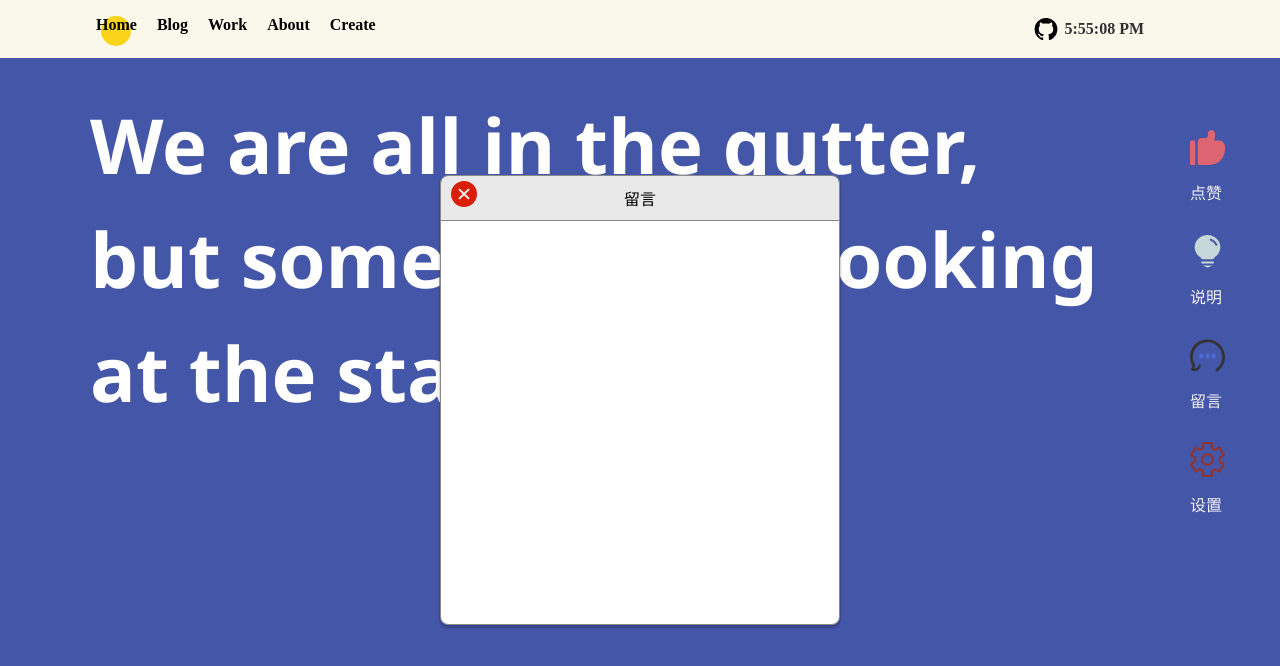
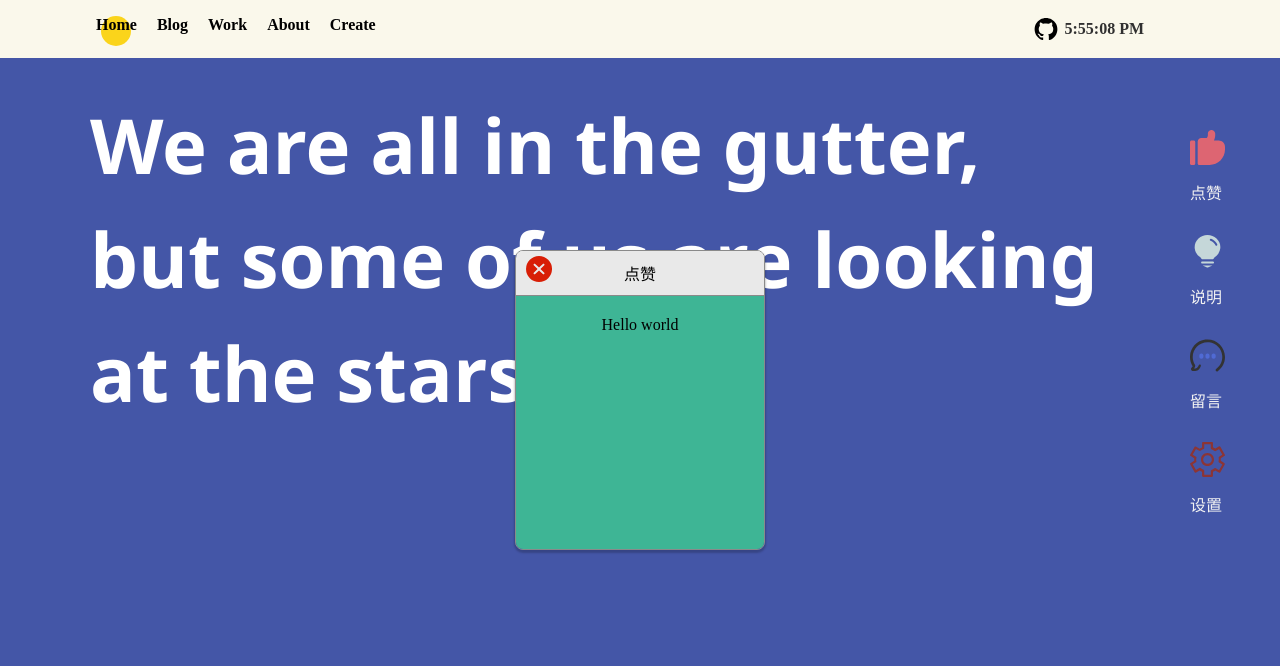
Before and after one commit to Shao-FrontDev/person-blog, a Vue app: page /#/ in a window 1280 px wide. Both pictures are taken after a click on the element "点赞". Shown: the top 666 px of the page. Built offline with nearby package versions, Linux system fonts and the light colour scheme.

Commit message:
重构了Modal 组件

```diff
--- a/src/components/HomeNav.vue
+++ b/src/components/HomeNav.vue
@@ -1,34 +1,82 @@
 <template>
   <div class="container">
-    <div class="figureBox">
+    <div class="figureBox" @click="openSupportModal">
       <div class="square">
         <Support class="support-icon" />
       </div>
       <figcaption>点赞</figcaption>
     </div>
-    <div class="figureBox">
+    <div class="figureBox" @click="openBriefModal">
       <div class="square">
         <Bulb />
       </div>
       <figcaption>说明</figcaption>
     </div>
-    <div class="figureBox">
+    <div class="figureBox" @click="openMessageModal">
       <div class="square">
         <Message class="message-icon" />
       </div>
       <figcaption>留言</figcaption>
     </div>
-    <div class="figureBox" @click="changeBgColor">
+    <div class="figureBox" @click="openSettingModal">
       <div class="square">
         <Setting />
       </div>
       <figcaption>设置</figcaption>
     </div>
+    <Modal
+      height="300"
+      width="250"
+      :backgroundColor="SupportModalBGCOLOR"
+      :visiability="SupportModalStatus"
+      @close="closeSupportModal"
+    >
+      <template v-slot:title>
+        <div>点赞</div>
+      </template>
+      <p>Hello world</p>
+    </Modal>
+    <Modal
+      height="300"
+      width="250"
+      :backgroundColor="SupportModalBGCOLOR"
+      :visiability="SettingModalStatus"
+      @close="closeSettingModal"
+    >
+      <template v-slot:title>
+        <div>设置</div>
+      </template>
+      <BgColorPicker />
+    </Modal>
+    <Modal
+      height="300"
+      width="250"
+      :backgroundColor="SupportModalBGCOLOR"
+      :visiability="MessageModalStatus"
+      @close="closeMessageModal"
+    >
+      <template v-slot:title>
+        <div>留言</div>
+      </template>
+    </Modal>
+    <Modal
+      height="300"
+      width="250"
+      :backgroundColor="SupportModalBGCOLOR"
+      :visiability="BriefModalStatus"
+      @close="closeBriefModal"
+    >
+      <template v-slot:title>
+        <div>说明</div>
+      </template>
+    </Modal>
   </div>
 </template>
 
 <script>
-import { OPENSETTING } from "../store/mutations-type";
+import Modal from "./Modal.vue";
+import BgColorPicker from "./BgColorPicker.vue";
+
 import Support from "../assets/Icons/support.svg";
 import Bulb from "../assets/Icons/dengpao.svg";
 import Message from "../assets/Icons/liuyan.svg";
@@ -39,10 +87,49 @@ export default {
     Bulb,
     Message,
     Setting,
+    Modal,
+    BgColorPicker,
   },
+
+  data() {
+    return {
+      SupportModalStatus: false,
+      SettingModalStatus: false,
+      MessageModalStatus: false,
+      BriefModalStatus: false,
+    };
+  },
+
+  computed: {
+    SupportModalBGCOLOR() {
+      return "#3EB595";
+    },
+  },
+
   methods: {
-    changeBgColor() {
-      this.$store.commit(OPENSETTING);
+    openSupportModal() {
+      this.SupportModalStatus = true;
+    },
+    closeSupportModal() {
+      this.SupportModalStatus = false;
+    },
+    openSettingModal() {
+      this.SettingModalStatus = true;
+    },
+    closeSettingModal() {
+      this.SettingModalStatus = false;
+    },
+    openMessageModal() {
+      this.MessageModalStatus = true;
+    },
+    closeMessageModal() {
+      this.MessageModalStatus = false;
+    },
+    openBriefModal() {
+      this.BriefModalStatus = true;
+    },
+    closeBriefModal() {
+      this.BriefModalStatus = false;
     },
   },
 };
--- a/src/components/MessageModal.vue
+++ /dev/null
@@ -1,45 +0,0 @@
-<template>
-  <div>
-    <Modal
-      :width="400 + 'px'"
-      :height="450 + 'px'"
-      :backgroundColor="bgColor"
-      :visibility="status"
-      @close="close"
-    >
-      <template v-slot:title>
-        <div>
-          留言
-        </div>
-      </template>
-    </Modal>
-  </div>
-</template>
-
-<script>
-import Modal from "./Modal.vue";
-export default {
-  name: "SettingModal",
-  data() {
-    return {
-      status: true,
-    };
-  },
-  components: {
-    Modal,
-  },
-  methods: {
-    close(status) {
-      console.log("close");
-      this.status = status;
-    },
-  },
-  computed: {
-    bgColor() {
-      return "#fff";
-    },
-  },
-};
-</script>
-
-<style></style>
--- a/src/components/Modal.vue
+++ b/src/components/Modal.vue
@@ -1,8 +1,8 @@
 <template>
   <div
     class="figure-pop"
-    v-show="visibility"
-    :style="figurePopStyle"
+    :style="widthAndHeight"
+    v-show="visiability"
   >
     <header>
       <Close class="close-icon" @click="close" />
@@ -15,14 +15,9 @@
 </template>
 
 <script>
-import { CLOSESEETING } from "../store/mutations-type";
 import Close from "../assets/Icons/close.svg";
 export default {
   props: {
-    visibility: {
-      type: Boolean,
-      default: false,
-    },
     height: {
       type: String,
       default: "250px",
@@ -35,6 +30,10 @@ export default {
       type: String,
       default: "#fad41b",
     },
+    visiability: {
+      type: Boolean,
+      required: true,
+    },
   },
   data() {
     return {};
@@ -46,12 +45,14 @@ export default {
   methods: {
     close() {
       this.$emit("close", false);
-      this.$store.commit(CLOSESEETING);
     },
   },
   computed: {
-    figurePopStyle() {
-      return { height: this.height, width: this.width };
+    widthAndHeight() {
+      return {
+        height: this.height + "px",
+        width: this.width + "px",
+      };
     },
     bgColor() {
       return {
--- a/src/components/SettingModal.vue
+++ /dev/null
@@ -1,31 +0,0 @@
-<template>
-  <div>
-    <Modal :visibility="visibility">
-      <template v-slot:title>
-        <div class="title">
-          Setting
-        </div>
-      </template>
-      <BgColorPicker />
-    </Modal>
-  </div>
-</template>
-
-<script>
-import BgColorPicker from "./BgColorPicker.vue";
-import Modal from "./Modal.vue";
-export default {
-  name: "SettingModal",
-  components: {
-    Modal,
-    BgColorPicker,
-  },
-  computed: {
-    visibility() {
-      return this.$store.getters.BgColor;
-    },
-  },
-};
-</script>
-
-<style></style>
--- a/src/store/index.js
+++ b/src/store/index.js
@@ -7,8 +7,10 @@ Vue.use(Vuex);
 export default new Vuex.Store({
   state: {
     blogs: [],
+    //Modal status
     BgModal: false,
     background: "main-bg",
+    SupportModalToggle: false,
   },
   mutations,
   actions: {},
@@ -20,5 +22,12 @@ export default new Vuex.Store({
     getBackGround(state) {
       return state.background;
     },
+    getSupportModalState(state) {
+      console.log(
+        "state.SupportModalToggle",
+        state.SupportModalToggle
+      );
+      return state.SupportModalToggle;
+    },
   },
 });
--- a/src/views/Home.vue
+++ b/src/views/Home.vue
@@ -2,25 +2,19 @@
   <div class="home">
     <h1>We are all in the gutter,</h1>
     <h1>but some of us are looking at the stars.</h1>
-    <SettingModal />
-    <MessageModal />
+
     <HomeNav />
   </div>
 </template>
 
 <script>
 // @ is an alias to /src
-import MessageModal from "../components/MessageModal.vue";
-import SettingModal from "../components/SettingModal.vue";
 import HomeNav from "../components/HomeNav.vue";
 export default {
   name: "Home",
   components: {
     HomeNav,
-    SettingModal,
-    MessageModal,
   },
-
 };
 </script>
 
```
